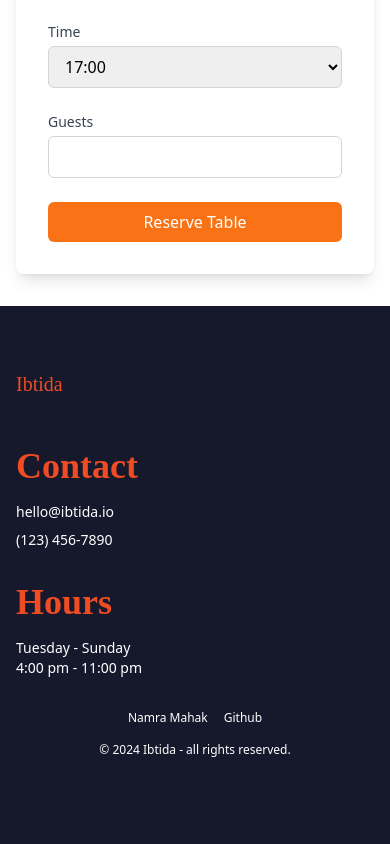
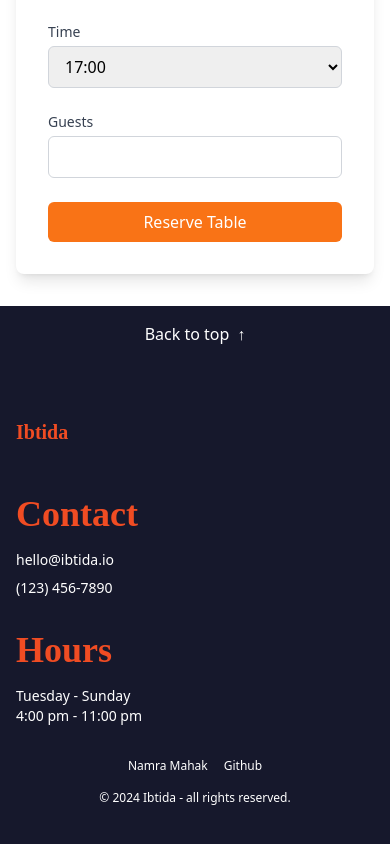
Before and after one commit to dev-namra/ibtida, a React (Create React App) app: page /bookings in a window 390 px wide. Shown: the part 1034-1878 px from the top of the page. Before the commit the page ends 1856 px from the top, so only its background shows below. Built offline with nearby package versions, Linux system fonts and the light colour scheme.

Commit message:
Minor changes -font style, colours

```diff
--- a/public/index.html
+++ b/public/index.html
@@ -14,7 +14,7 @@
     <link rel="apple-touch-icon" href="%PUBLIC_URL%/logo192.png" />
     <!-- Fonts -->
     <link href="https://fonts.googleapis.com/css2?family=DM+Sans:ital,opsz,wght@0,9..40,100..1000;1,9..40,100..1000&display=swap" rel="stylesheet">
-    <title>Ibtida Restaurnt</title>
+    <title>Ibtida Restaurant</title>
   </head>
   <body style="background-color: #16182C">
     <noscript>You need to enable JavaScript to run this app.</noscript>
--- a/src/components/BookingPage.jsx
+++ b/src/components/BookingPage.jsx
@@ -17,7 +17,7 @@ function BookingPage(props) {
         </div>
         <div className="absolute top-0 left-0 w-full h-96 bg-black opacity-50"></div>
       </Parallax>
-        <div className="text-center py-20 h-96 flex flex-col justify-center items-center">
+        <div className="bg-[#fff] text-center py-20 h-96 flex flex-col justify-center items-center">
           <h1 className="text-3xl font-bold text-green-600 mb-4">Your table is booked!</h1>
           <p className="text-xl">Thank you for choosing our restaurant.</p>
         </div>
--- a/src/components/Footer.jsx
+++ b/src/components/Footer.jsx
@@ -1,12 +1,27 @@
 const Footer = () => {
+    const scrollToTop = () => {
+        window.scrollTo({
+            top: 0,
+            behavior: 'smooth'
+        });
+    };
+
     return (
-        <footer className="bg-background-col text-white py-8">
+        <section>
+            <div className="bg-background-col flex items-center justify-center py-4 md:py-8">
+                {/* Back to top functionality with an arrow */}
+                <p className="text-base text-white block mb-2 cursor-pointer" onClick={scrollToTop}>
+                    <span className="hover:underline hover:underline-offset-2">Back to top</span>
+                    <span className="ml-2">↑</span> {/* Arrow without underline */}
+                </p>
+            </div>
+            <footer className="bg-background-col text-white py-4">
                 <div className="container mx-auto my-8 md:mt-16 px-4">
                     <div className="grid grid-cols-1 md:grid-cols-3 gap-8 justify-center">
                         {/* Logo and Social Links */}
                         <div className="flex flex-col justify-center">
                             <a href="https://www.linkedin.com/in/namra-mahak/" className="mb-4">
-                            <h3 className="text-xl md:text-7xl 5font-bold font-fraunces text-custom-orange">Ibtida</h3>
+                                <h3 className="text-xl md:text-7xl font-bold font-fraunces text-custom-orange">Ibtida</h3>
                             </a>
                         </div>
 
@@ -41,6 +56,7 @@ const Footer = () => {
                     </div>
                 </div>
             </footer>
+        </section>
     );
 };
 
--- a/src/components/Navigation.jsx
+++ b/src/components/Navigation.jsx
@@ -16,26 +16,26 @@ const Navigation = () => {
     return (
         <header className="bg-background-beige shadow-md sticky top-0 z-50">
             <nav className="container mx-auto p-4 flex justify-between items-center relative">
-                <Link to="/" className="flex items-center">
+                <Link to="/" onClick={() => setIsOpen(false)} className="flex items-center">
                     <img src={Logo} alt="Ibtida logo" className="h-6 w-auto" />
                 </Link>
                 <div className="md:hidden relative z-50">
                     <button onClick={toggleMenu} className="relative w-8 h-8 focus:outline-none">
                         {/* Top bar */}
                         <span
-                            className={`block absolute w-8 h-1 bg-gray-700 transition-transform duration-300 ease-in-out ${
+                            className={`block absolute w-8 h-0.5 bg-gray-700 transition-transform duration-300 ease-in-out ${
                                 isOpen ? 'rotate-45 top-3.5' : 'top-2'
                             }`}
                         />
                         {/* Middle bar */}
                         <span
-                            className={`block absolute w-8 h-1 bg-gray-700 transition-opacity duration-300 ease-in-out ${
+                            className={`block absolute w-8 h-0.5 bg-gray-700 transition-opacity duration-300 ease-in-out ${
                                 isOpen ? 'opacity-0' : 'opacity-100 top-3.5'
                             }`}
                         />
                         {/* Bottom bar */}
                         <span
-                            className={`block absolute w-8 h-1 bg-gray-700 transition-transform duration-300 ease-in-out ${
+                            className={`block absolute w-8 h-0.5 bg-gray-700 transition-transform duration-300 ease-in-out ${
                                 isOpen ? '-rotate-45 top-3.5' : 'top-5'
                             }`}
                         />
@@ -50,7 +50,7 @@ const Navigation = () => {
                         <Link
                             to="/about"
                             onClick={() => setIsOpen(false)}
-                            className={`block py-4 px-4 text-custom-orange hover:text-custom-orange md:hover:text-white md:text-[#111] font-Lobster Two text-xl md:text-base ${
+                            className={`block py-4 px-4 text-custom-orange hover:text-white md:hover:text-custom-orange md:text-[#111] font-Lobster Two text-xl md:text-base ${
                                 isActive('/about') ? 'underline underline-offset-4' : ''
                             }`}
                         >
@@ -61,7 +61,7 @@ const Navigation = () => {
                         <Link
                             to="/menu"
                             onClick={() => setIsOpen(false)}
-                            className={`block py-4 px-4 text-custom-orange hover:text-custom-orange md:text-[#111] font-Lobster Two text-xl md:text-base ${
+                            className={`block py-4 px-4 text-custom-orange hover:text-white md:hover:text-custom-orange md:text-[#111] font-Lobster Two text-xl md:text-base ${
                                 isActive('/menu') ? 'underline underline-offset-4' : ''
                             }`}
                         >
@@ -72,7 +72,7 @@ const Navigation = () => {
                         <Link
                             to="/bookings"
                             onClick={() => setIsOpen(false)}
-                            className={`block py-4 px-4 text-custom-orange hover:text-custom-orange md:text-[#111] font-Lobster Two text-xl md:text-base ${
+                            className={`block py-4 px-4 text-custom-orange hover:text-white md:hover:text-custom-orange md:text-[#111] font-Lobster Two text-xl md:text-base ${
                                 isActive('/bookings') ? 'underline underline-offset-4' : ''
                             }`}
                         >
@@ -83,7 +83,7 @@ const Navigation = () => {
                         <Link
                             to="/order-online"
                             onClick={() => setIsOpen(false)}
-                            className={`block py-4 px-4 text-custom-orange hover:text-custom-orange md:text-[#fff] md:hover:text-custom-orange md:bg-background-col md:rounded-full font-work-sans text-xl md:text-base ${
+                            className={`block py-4 px-4 text-custom-orange hover:text-white md:hover:text-custom-orange md:text-[#fff] md:bg-background-col md:rounded-full font-work-sans text-xl md:text-base ${
                                 isActive('/order-online') ? 'underline underline-offset-4' : ''
                             }`}
                         >
```
Lines whose indentation alone changed are shown as unchanged.
